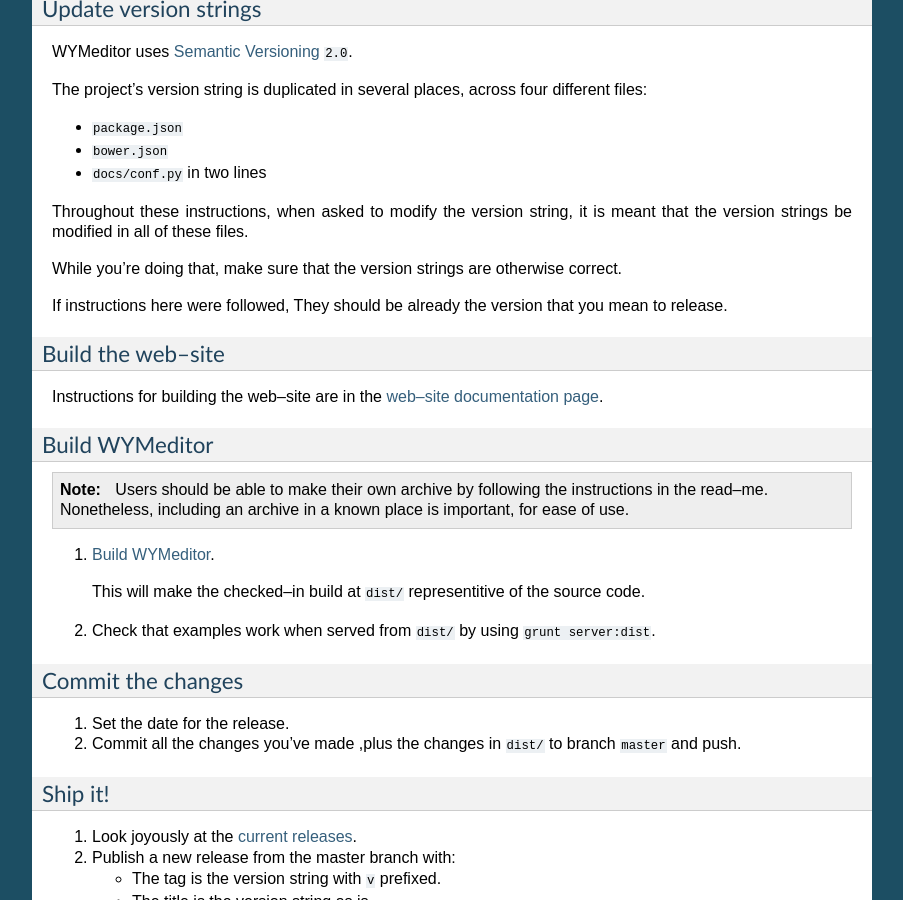
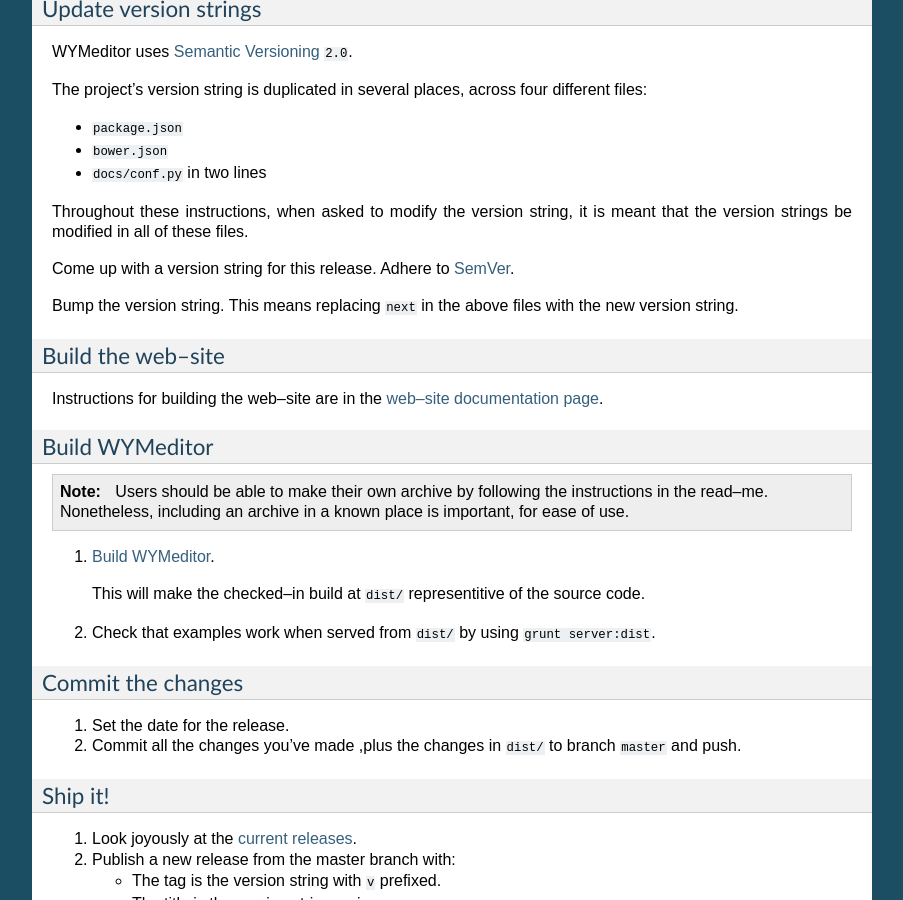
Before and after one commit to wymeditor/wymeditor, a Sphinx documentation site: the page built from docs/wymeditor_development/making_releases.rst, in a window 1280 px wide and 900 px high, scrolled down 1737 px. Shown: the whole window, without its empty margins (198-1101 px from the left). Built offline with Sphinx 7.4.7, drawn with Linux system fonts in a browser that asks for light colours.

Commit message:
Fix version bumping in making releases doc

```diff
--- a/docs/wymeditor_development/making_releases.rst
+++ b/docs/wymeditor_development/making_releases.rst
@@ -118,10 +118,15 @@
 Throughout these instructions, when asked to modify the version string, it is
 meant that the version strings be modified in all of these files.
 
-While you're doing that, make sure that the version strings are otherwise correct.
+Come up with a version string for this release.
+Adhere to `SemVer`_.
 
-If instructions here were followed,
-They should be already the version that you mean to release.
+Bump the version string.
+This means replacing ``next``
+in the above files
+with the new version string.
+
+.. _SemVer: http://semver.org/
 
 Build the web–site
 ------------------
```
